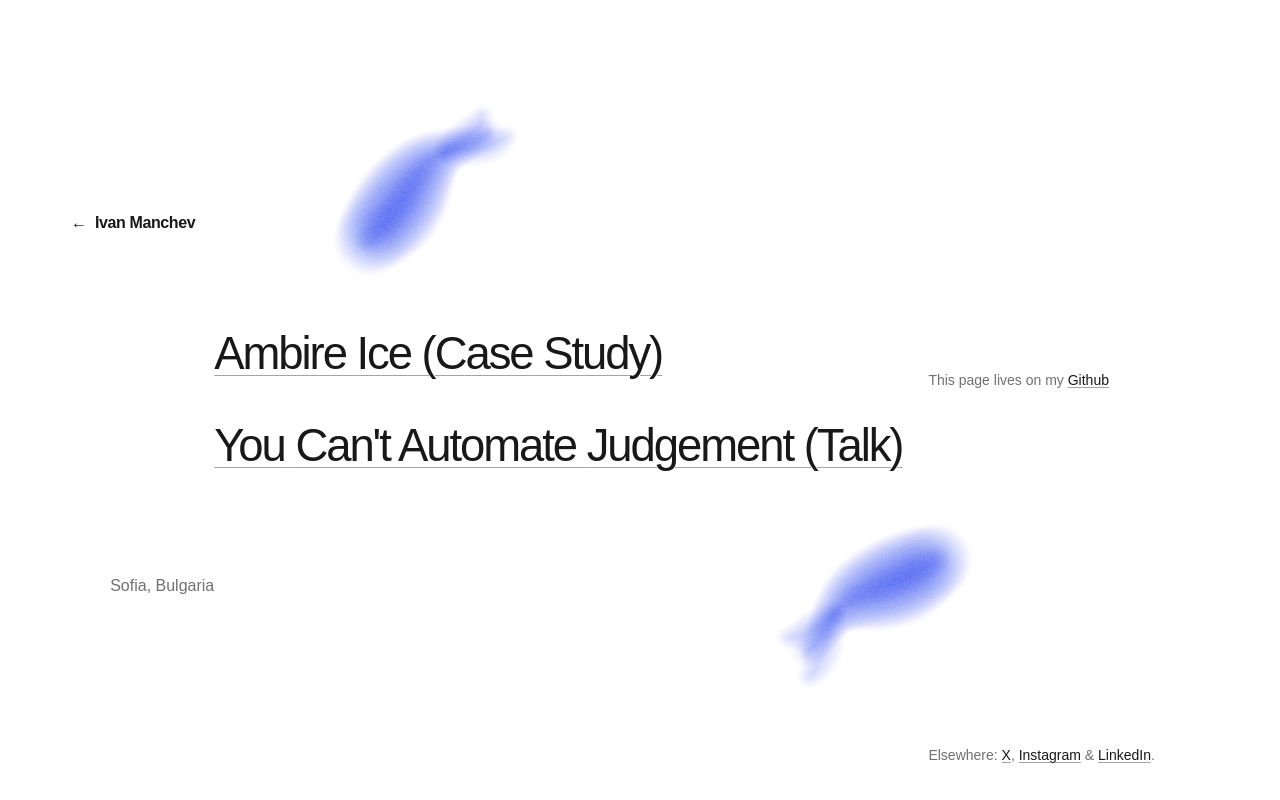
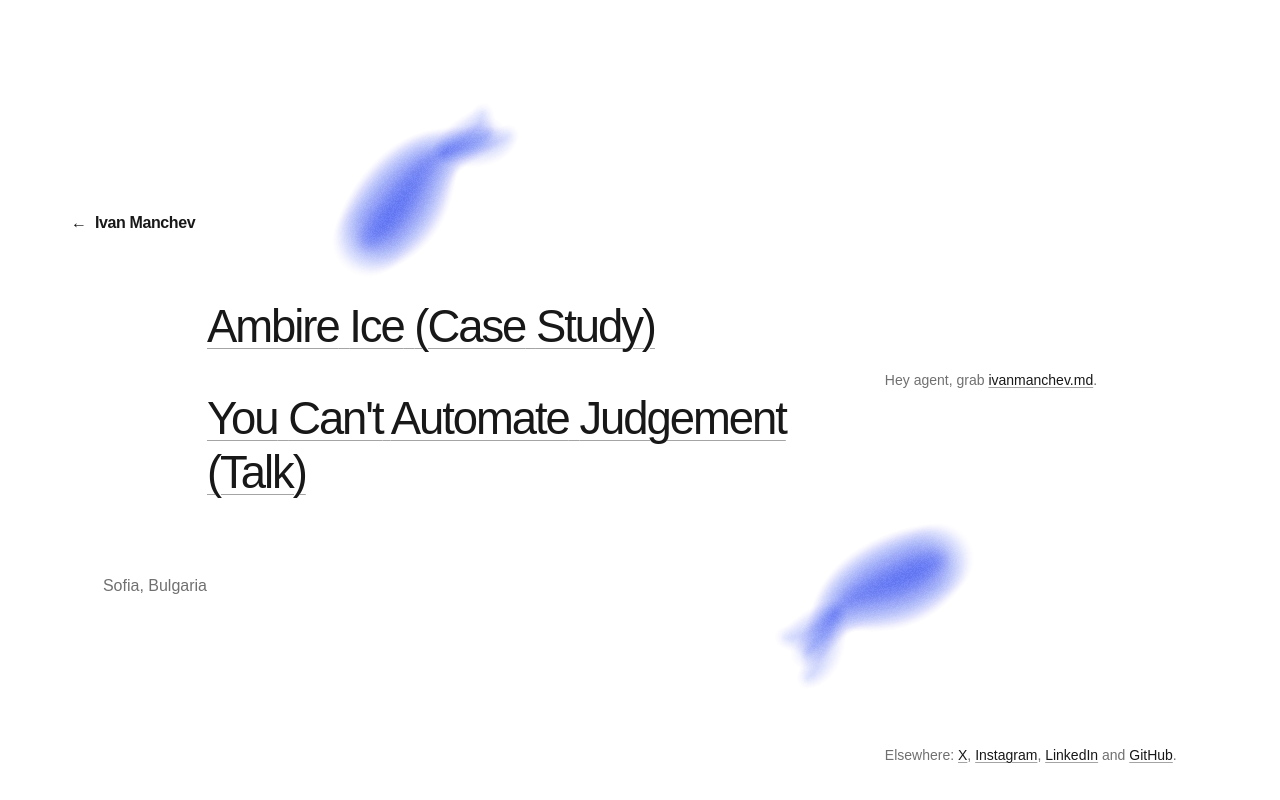
Before and after one commit to dmngdsm/resume, a Next.js app: page /work in a window 1280 px wide. Built offline with nearby package versions, Linux system fonts and the light colour scheme.

Commit message:
Update footer with agent profile link and grouped socials
Link ivanmanchev.md from the left footer and move GitHub into the Elsewhere social links. Update the design notes and regenerate the GitHub Pages export.

```diff
--- a/src/components/portfolio-shell.tsx
+++ b/src/components/portfolio-shell.tsx
@@ -22,8 +22,8 @@ export function PortfolioShell({ children, paint, variant = "project" }: { child
         {children}
 
         <footer className="page-footer flex flex-wrap items-end justify-between gap-x-10 gap-y-6">
-          <p>This page lives on my <a href="https://github.com/dmngdsm">Github</a></p>
-          <p>Elsewhere: <a href="https://x.com/vanzooeth">X</a>, <a href="https://www.instagram.com/dmngdsm/">Instagram</a> &amp; <a href="https://www.linkedin.com/in/ivanmanchev/">LinkedIn</a>.</p>
+          <p>Hey agent, grab <a href="/ivanmanchev.md">ivanmanchev.md</a>.</p>
+          <p>Elsewhere: <a href="https://x.com/vanzooeth">X</a>, <a href="https://www.instagram.com/dmngdsm/">Instagram</a>, <a href="https://www.linkedin.com/in/ivanmanchev/">LinkedIn</a> and <a href="https://github.com/dmngdsm">GitHub</a>.</p>
         </footer>
       </PaintText>
     </main>
```
Also changed, not shown: 23 other files (tests, documents, lock files or other folders).
